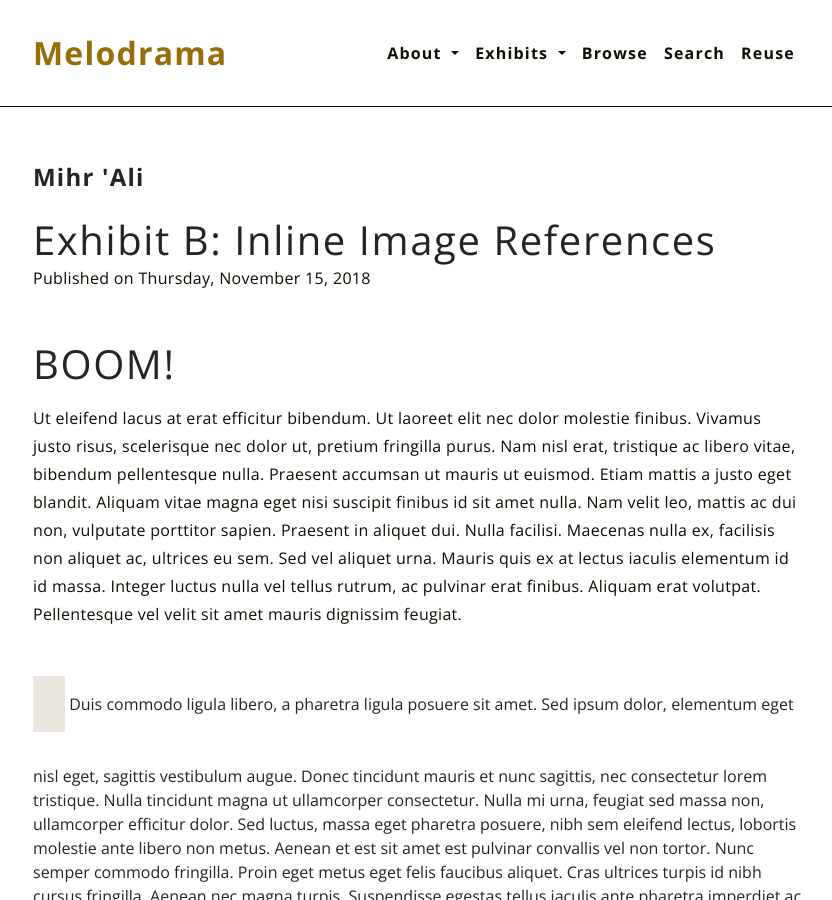
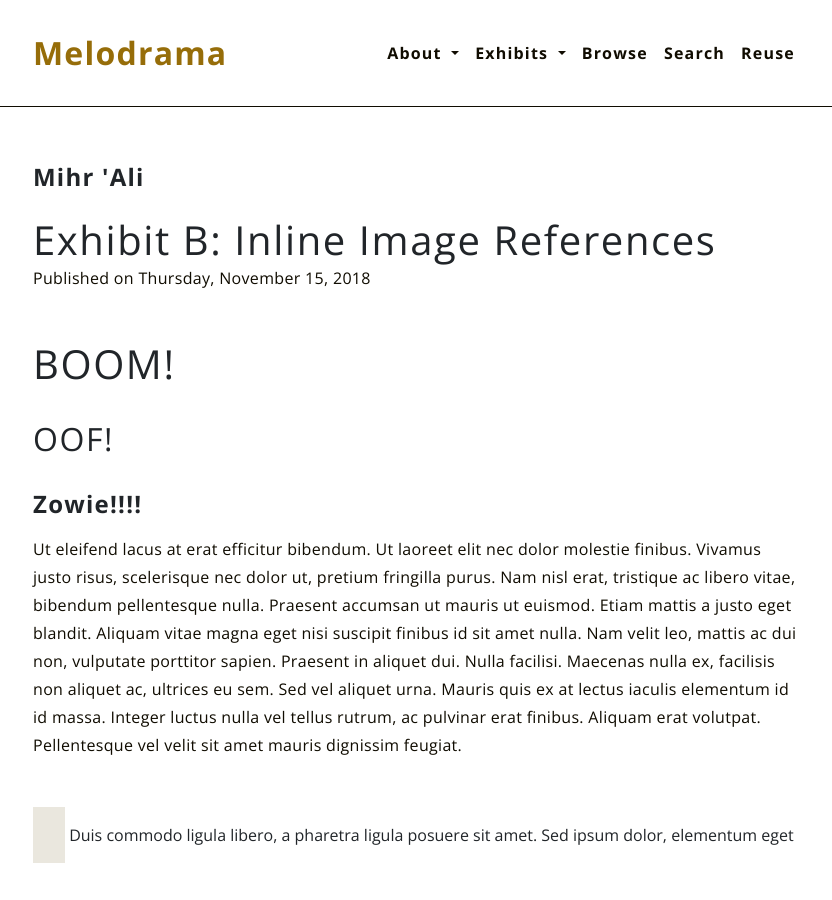
Before and after one commit to Penn-Playbill-Data/romantic_melodrama, a Jekyll site: the page built from _exhibits/b.md, in a window 1280 px wide and 900 px high. Shown: the whole window, without its empty margins (222-1054 px from the left). Built offline with Jekyll 4.4.1, drawn with Linux system fonts in a browser that asks for light colours.

Commit message:
Update b.md
Changed Exhibit B

```diff
--- a/_exhibits/b.md
+++ b/_exhibits/b.md
@@ -7,6 +7,9 @@ permalink: /exhibits/b/
 ---
 
 <h1>BOOM!</H1>
+
+<h2>OOF!</H2>
+<H3>Zowie!!!!</h3>
 
 <P>Ut eleifend lacus at erat efficitur bibendum. Ut laoreet elit nec dolor molestie finibus. Vivamus justo risus, scelerisque nec dolor ut, pretium fringilla purus. Nam nisl erat, tristique ac libero vitae, bibendum pellentesque nulla. Praesent accumsan ut mauris ut euismod. Etiam mattis a justo eget blandit. Aliquam vitae magna eget nisi suscipit finibus id sit amet nulla.
 
```
